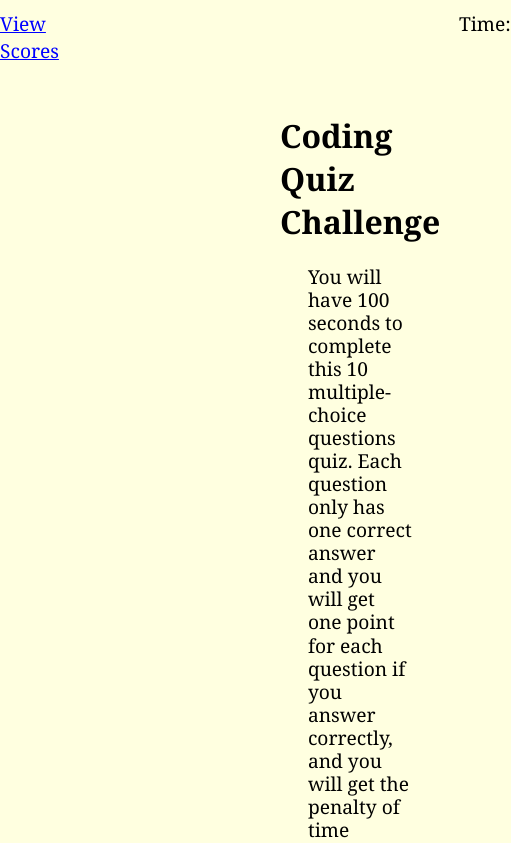
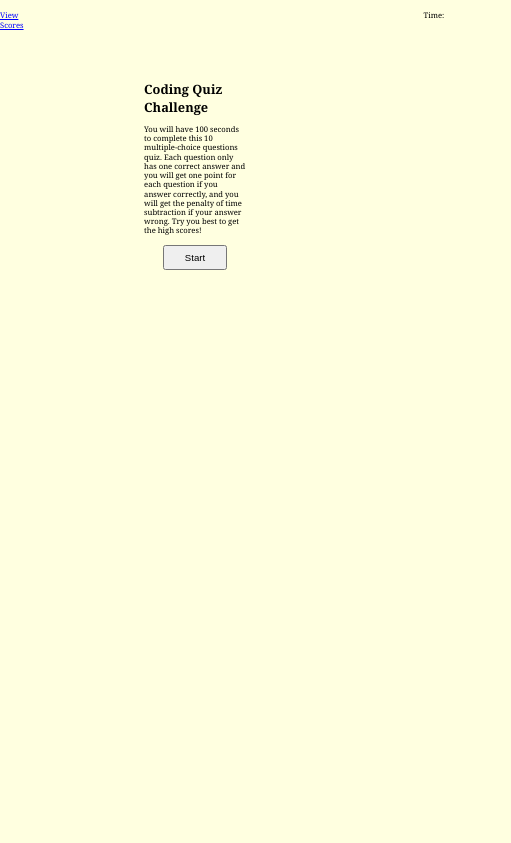
Before and after one commit to ywen26/Code-Quiz, a plain HTML site: page index.html in a window 390 px wide. Shown: the top 843 px of the page, 511 px wide, since content can reach past the window. Drawn offline with Linux system fonts and the light colour scheme.

Commit message:
adjustment

```diff
--- a/script.js
+++ b/script.js
@@ -196,6 +196,7 @@ viewScore.addEventListener("click", function() {
     doneEl.style.display = "none";
     ShowScoreList()
     showScore.style.display = "block";
+    return;
 });
 
 // List all the score records to show-score part
--- a/style.css
+++ b/style.css
@@ -106,3 +106,15 @@ body {
     margin-top: 20px;
     padding: 5px 10px 5px 10px;
 }
+
+@media screen and (max-width: 768px) {
+    body {
+        font-size: 70%;
+    }
+}
+
+@media screen and (max-width: 576px) {
+    body {
+        font-size: 40%;
+    }
+}
```
